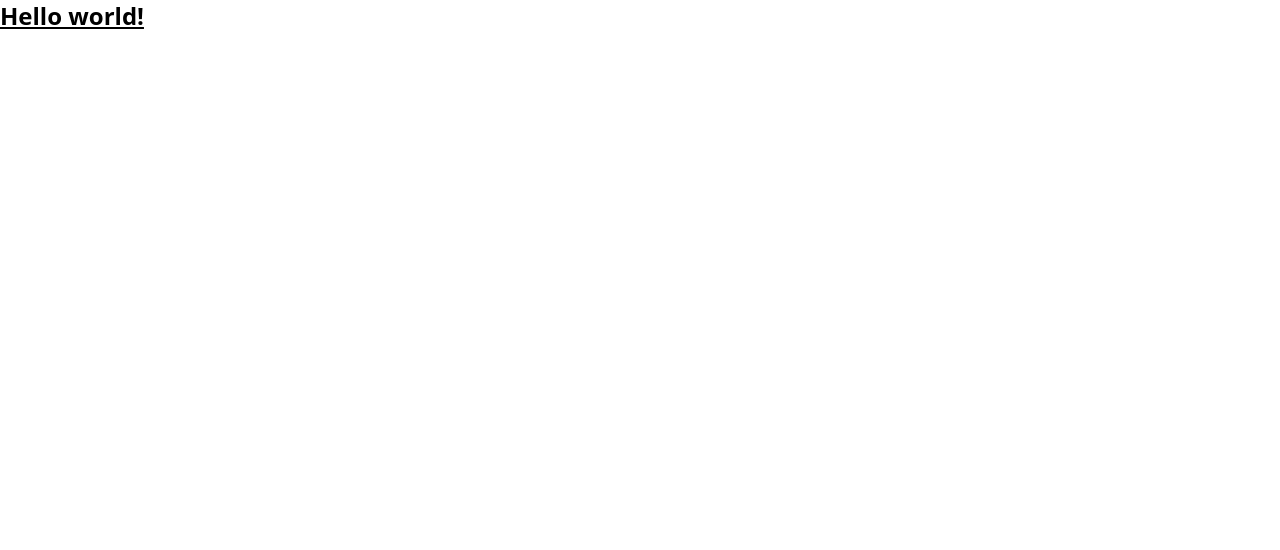
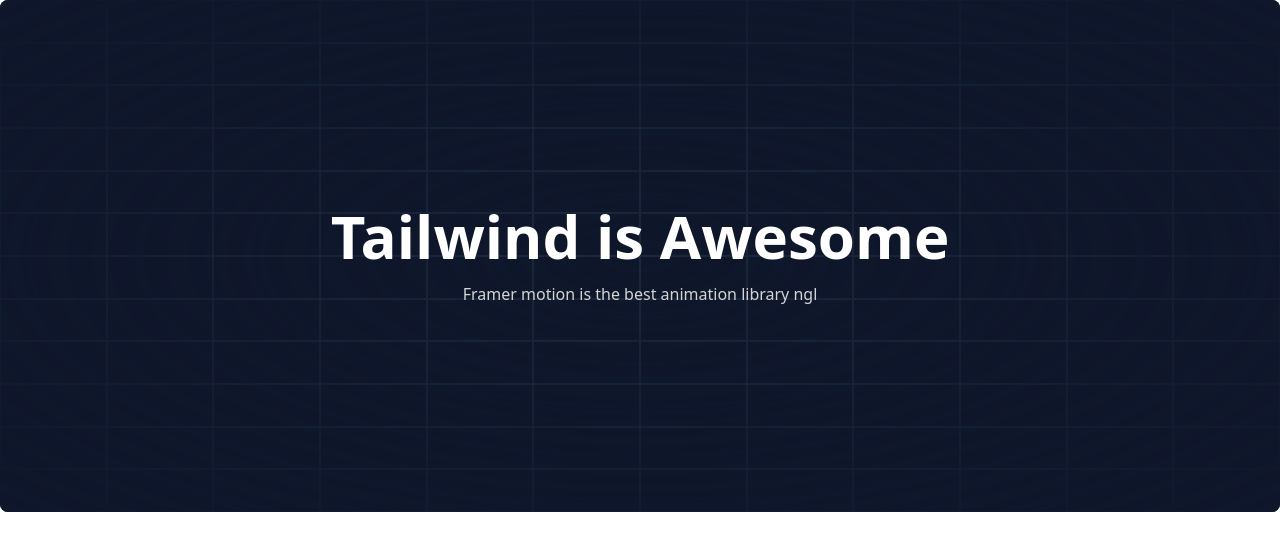
Before and after one commit to Suvanshsehgal/Law-Lens-Frontend, a React (Vite) app in the folder lawlens-frontend/: page / in a window 1280 px wide. Shown: the top 550 px of the page. Built offline with nearby package versions, Linux system fonts and the light colour scheme.

Commit message:
integrate Aceternity UI setup and background boxes component

```diff
--- a/lawlens-frontend/package.json
+++ b/lawlens-frontend/package.json
@@ -11,8 +11,11 @@
   },
   "dependencies": {
     "@tailwindcss/vite": "^4.1.18",
+    "clsx": "^2.1.1",
+    "framer-motion": "^12.23.26",
     "react": "^19.2.0",
     "react-dom": "^19.2.0",
+    "tailwind-merge": "^3.4.0",
     "tailwindcss": "^4.1.18"
   },
   "devDependencies": {
--- a/lawlens-frontend/src/App.jsx
+++ b/lawlens-frontend/src/App.jsx
@@ -1,10 +1,12 @@
 import React from 'react'
-
+import HeroBackgroundBoxes from './components/HeroBackgroundBoxes.jsx'
 function App() {
   return (
-   <h1 className="text-2xl font-bold underline">
-    Hello world!
-  </h1>
+    <>
+      <HeroBackgroundBoxes />
+
+    </>
+
   )
 }
 
--- /dev/null
+++ b/lawlens-frontend/src/components/HeroBackgroundBoxes.jsx
@@ -0,0 +1,20 @@
+import React from "react";
+import { Boxes } from "../components/ui/background-boxes";
+import { cn } from "../lib/utils";
+
+export default function HeroBackgroundBoxes() {
+  return (
+    <div className="h-[32rem] relative w-full overflow-hidden bg-slate-900 flex flex-col items-center justify-center rounded-lg">
+      <div className="absolute inset-0 w-full h-full bg-slate-900 z-20 [mask-image:radial-gradient(transparent,white)] pointer-events-none" />
+      <Boxes />
+
+      <h1 className={cn("md:text-6xl text-3xl font-bold text-white relative z-20 text-center")}>
+        Tailwind is Awesome
+      </h1>
+
+      <p className="text-center mt-4 text-neutral-300 relative z-20 max-w-xl">
+        Framer motion is the best animation library ngl
+      </p>
+    </div>
+  );
+}
--- /dev/null
+++ b/lawlens-frontend/src/components/HeroSection.jsx
@@ -0,0 +1,9 @@
+import React from 'react'
+
+function HeroSection() {
+  return (
+    <div>HeroSection</div>
+  )
+}
+
+export default HeroSection
--- /dev/null
+++ b/lawlens-frontend/src/components/ui/background-boxes.jsx
@@ -0,0 +1,36 @@
+import React, { useMemo } from "react";
+
+export const Boxes = () => {
+  const rows = 12;
+  const cols = 12;
+
+  const colors = useMemo(() => {
+    return Array.from({ length: rows * cols }, () => {
+      const r = Math.floor(Math.random() * 255);
+      const g = Math.floor(Math.random() * 255);
+      const b = Math.floor(Math.random() * 255);
+      return `rgba(${r}, ${g}, ${b}, 0.7)`;
+    });
+  }, []);
+
+  const boxes = Array.from({ length: rows * cols }, (_, i) => i);
+
+  return (
+    <div
+      className="absolute inset-0 w-full h-full grid"
+      style={{
+        gridTemplateColumns: `repeat(${cols}, minmax(0, 1fr))`,
+      }}
+    >
+      {boxes.map((i) => (
+        <div
+          key={i}
+          style={{
+            "--c": colors[i],
+          }}
+          className="w-full h-full border border-slate-700/40 hover:[background-color:var(--c)] hover:[border-color:var(--c)] transition-[background-color,border-color] duration-75"
+        />
+      ))}
+    </div>
+  );
+};
--- /dev/null
+++ b/lawlens-frontend/src/lib/utils.js
@@ -0,0 +1,6 @@
+import { clsx } from "clsx";
+import { twMerge } from "tailwind-merge";
+
+export function cn(...inputs) {
+  return twMerge(clsx(inputs));
+}
```
Also changed, not shown: 1 other file (tests, documents, lock files or other folders).
